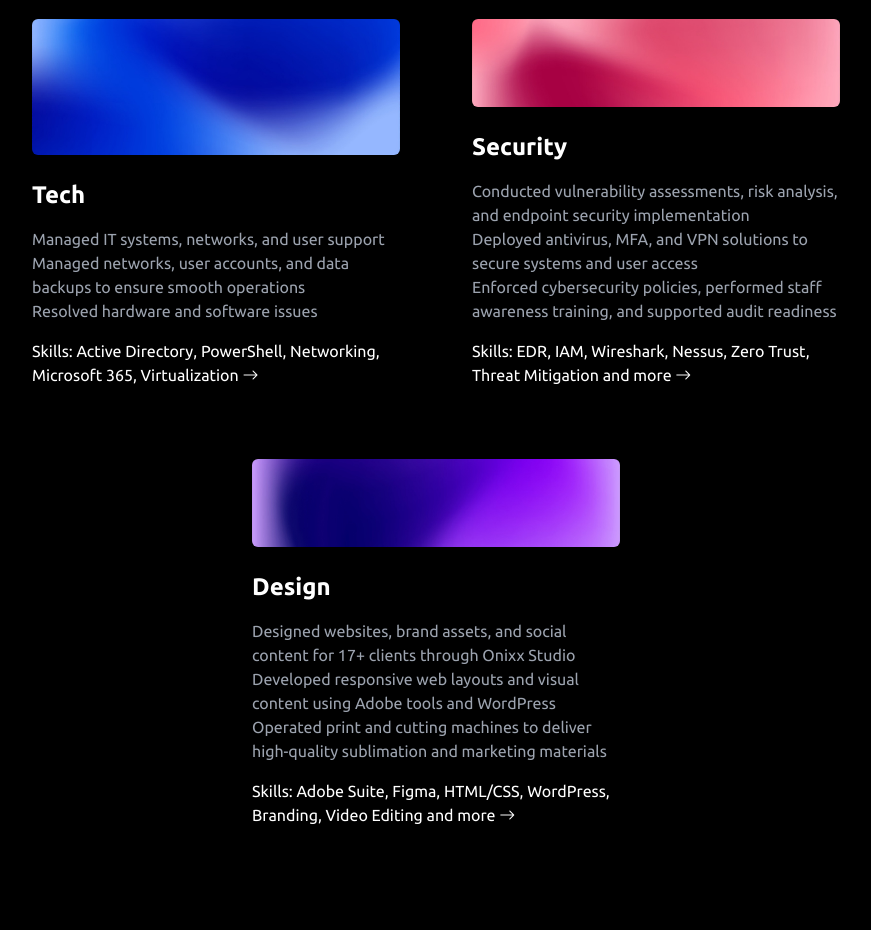
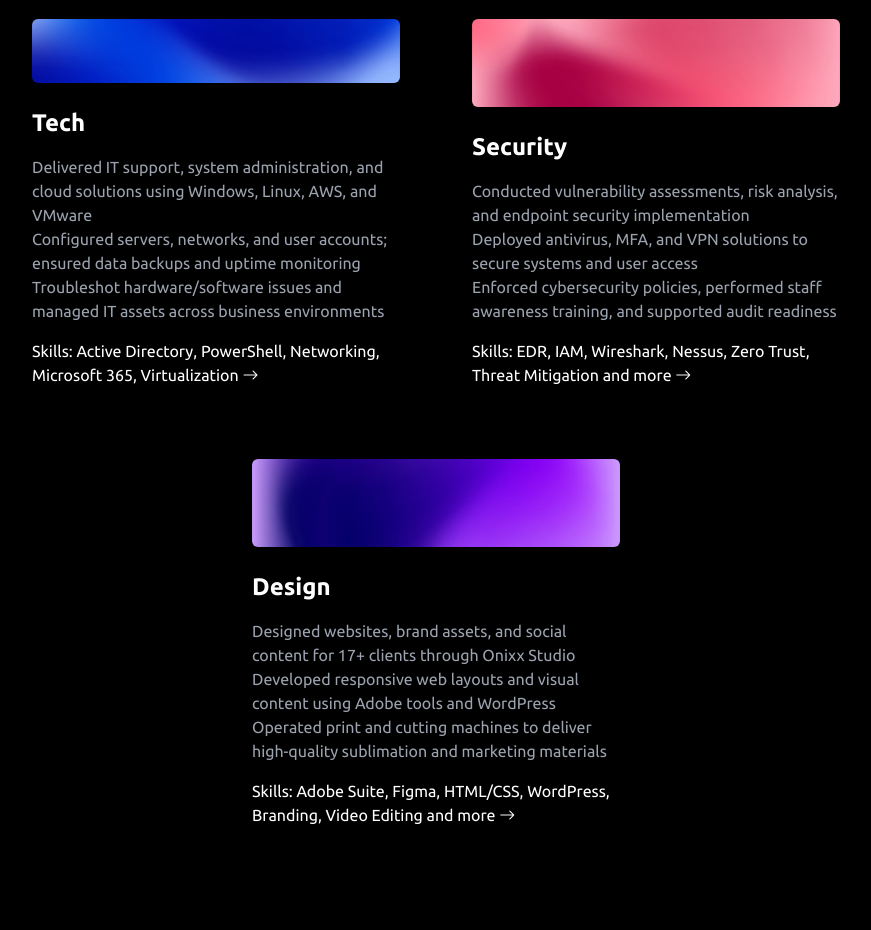
Before and after one commit to onixxstudio/neel, a website: page index.html in a window 1280 px wide. Shown: the part 4868-5798 px from the top of the page, without its empty margins (204-1075 px from the left). Drawn offline with nearby package versions, Linux system fonts and the light colour scheme.

Commit message:
Update index.html

```diff
--- a/index.html
+++ b/index.html
@@ -465,11 +465,12 @@
                         Tech
                     </h3>
                      <p class="tw-text-gray-400">
-                        Managed IT systems, networks, and user support
-                        <br />
-                        Managed networks, user accounts, and data backups to ensure smooth operations
-                        <br />
-Resolved hardware and software issues
+
+Delivered IT support, system administration, and cloud solutions using Windows, Linux, AWS, and VMware
+                         <br />
+Configured servers, networks, and user accounts; ensured data backups and uptime monitoring
+                         <br />
+Troubleshot hardware/software issues and managed IT assets across business environments
 
                     </p>
                     <span>
```
